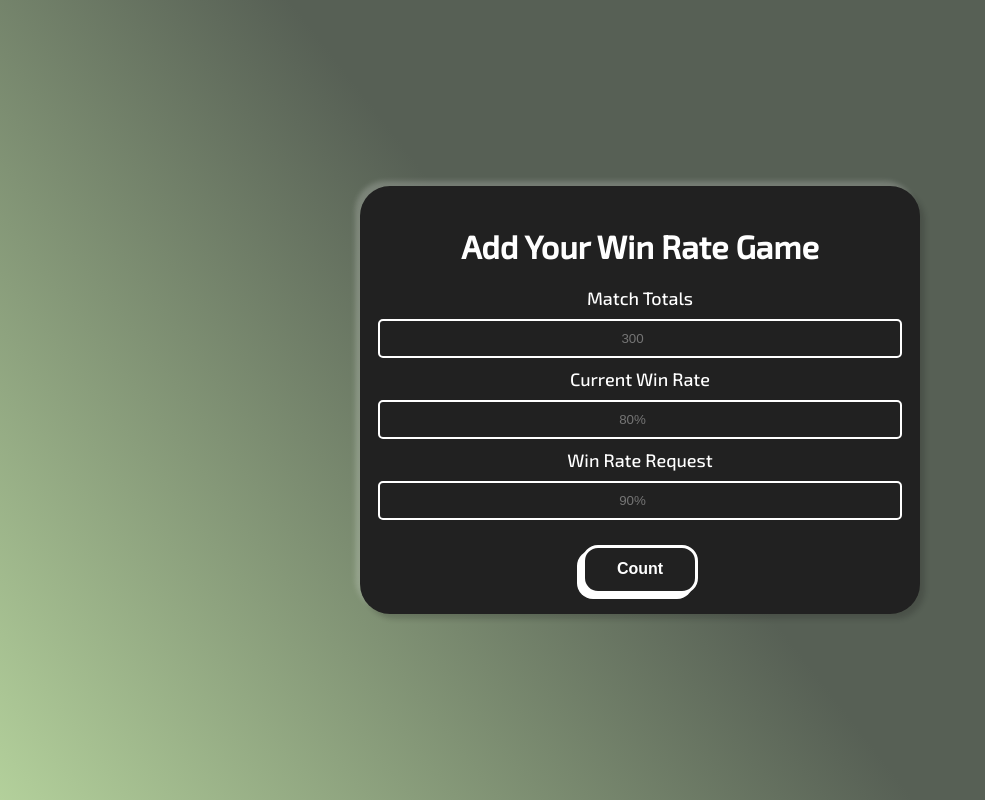
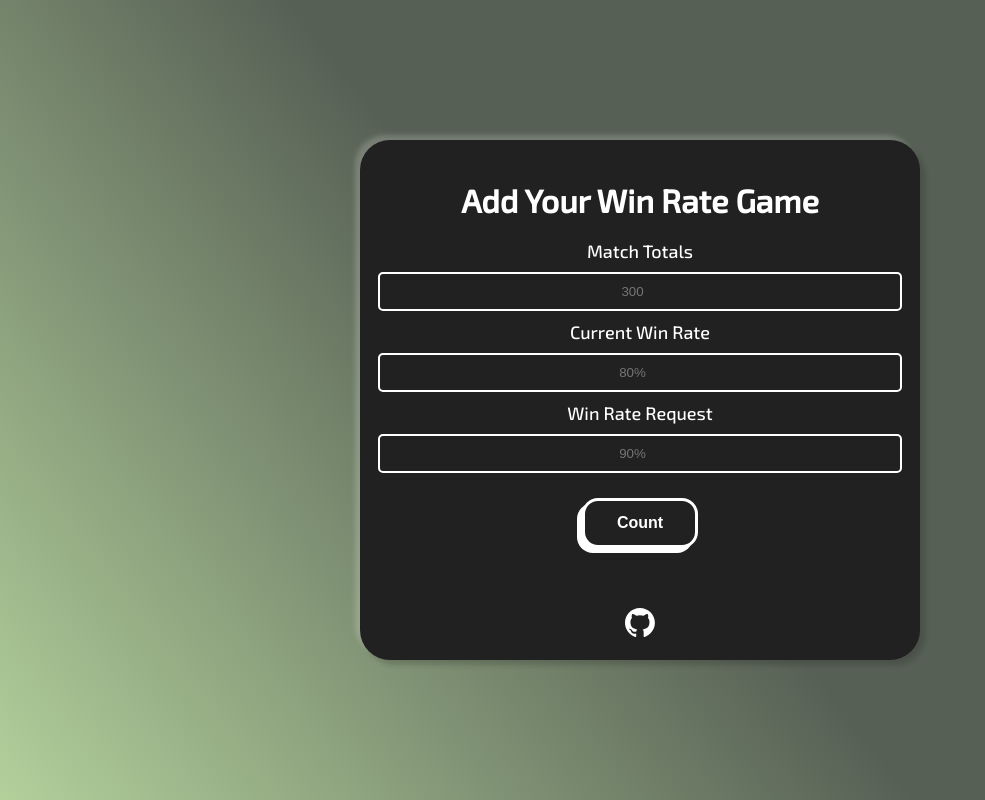
Before and after one commit to yusrilaprial/wr-count, a plain HTML site: page index.html in a window 1280 px wide. Shown: the whole page, without its empty margins (0-985 px from the left). Drawn offline with Linux system fonts and the light colour scheme; a web font is replaced by a local one.

Commit message:
add link github

```diff
--- a/assets/css/style.css
+++ b/assets/css/style.css
@@ -71,3 +71,13 @@ button {
 button:hover {
     transform: translate(5px, -5px);
 }
+
+img{
+    transition: cubic-bezier(0.68, -0.55, 0.265, 1.55) 0.4s;
+    margin-top: 60px;
+    width: 30px;
+}
+
+img:hover{
+    transform: translate(0px, -2px);
+}
--- a/index.html
+++ b/index.html
@@ -37,6 +37,9 @@
                     <button id="count" type="button">Count</button>
                 </div>
             </form>
+            <a href="https://github.com/yusrilaprial" target="_blank">
+                <img src="assets/img/github-mark-white.svg" alt="github">
+            </a>
         </div>
     </div>
 
```
Also changed, not shown: assets/img/github-mark-white.svg (added).
